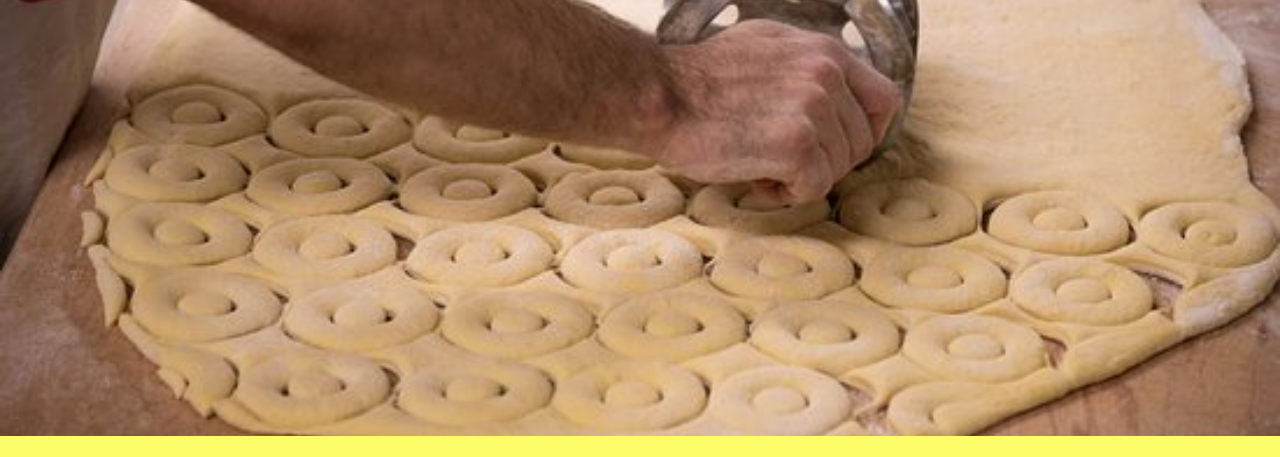
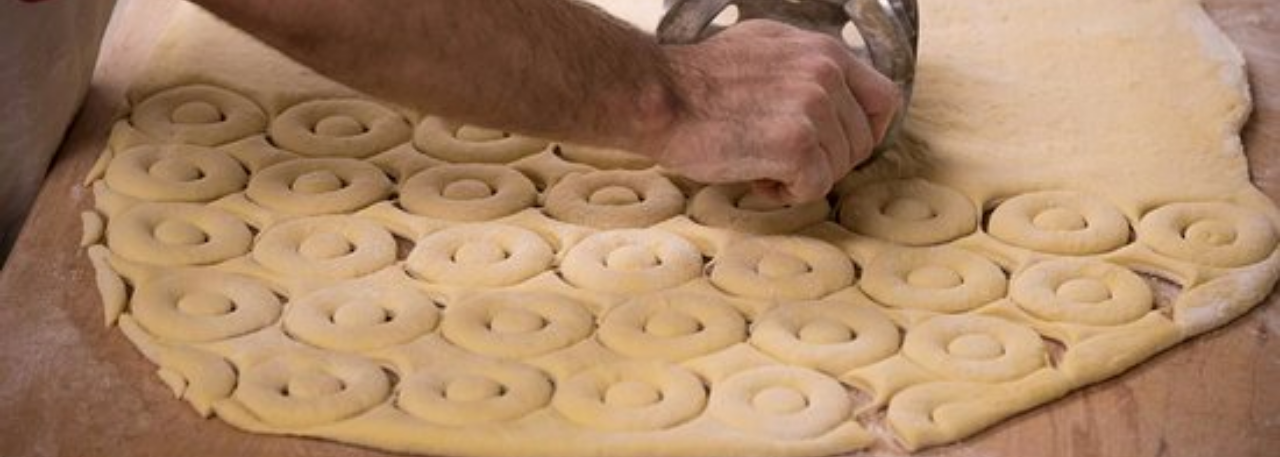
Before and after one commit to EddieDigital/NokDonuts, a plain HTML site: page index.html in a window 1280 px wide. Shown: the part 315-772 px from the top of the page. Drawn offline with nearby package versions, Linux system fonts and the light colour scheme.

Commit message:
Add files via upload

```diff
--- a/index.html
+++ b/index.html
@@ -58,7 +58,7 @@
   <!---Video--->
   <div class="headingPicture">
     <img class="nokDonutLogo" src="media/nokDonutLogo.png" alt="Nok's Donut logo">
-    <img id="donutPicture"src="media/donutMaking.jpeg" alt="picture of someone making donut">
+    <img class="donutMaker" src="media/donutMaking.jpeg" alt="Person making donuts">
   </div>
   <!---Announcements--->
   <div class="announcements">
@@ -123,6 +123,6 @@
     <p class="credit">© 2022 by Nok's Donuts <img class="eddieDigital" src="media/eddieDigital.png" alt="EddieDigital logo"></p>
   </div>
 
-</body>
+</body
 
 </html>
--- a/styles.css
+++ b/styles.css
@@ -30,14 +30,10 @@ h3{
 }
 
 .headingPicture{
-  height: 650px;
-  overflow: clip;
 }
 
-#donutPicture{
-  min-width: 100%;
-  min-height: 100%;
-  padding-bottom: 200rem;
+.donutMaker{
+  width: 100%;
 }
 
 .announcements{
@@ -144,3 +140,11 @@ h3{
   min-height: 100%;
 }
 */
+
+/*
+#donutPicture{
+  min-width: 100%;
+  min-height: 100%;
+  padding-bottom: 200rem;
+}
+*/
```
Also changed, not shown: height.js (added, +12 -0 lines).
